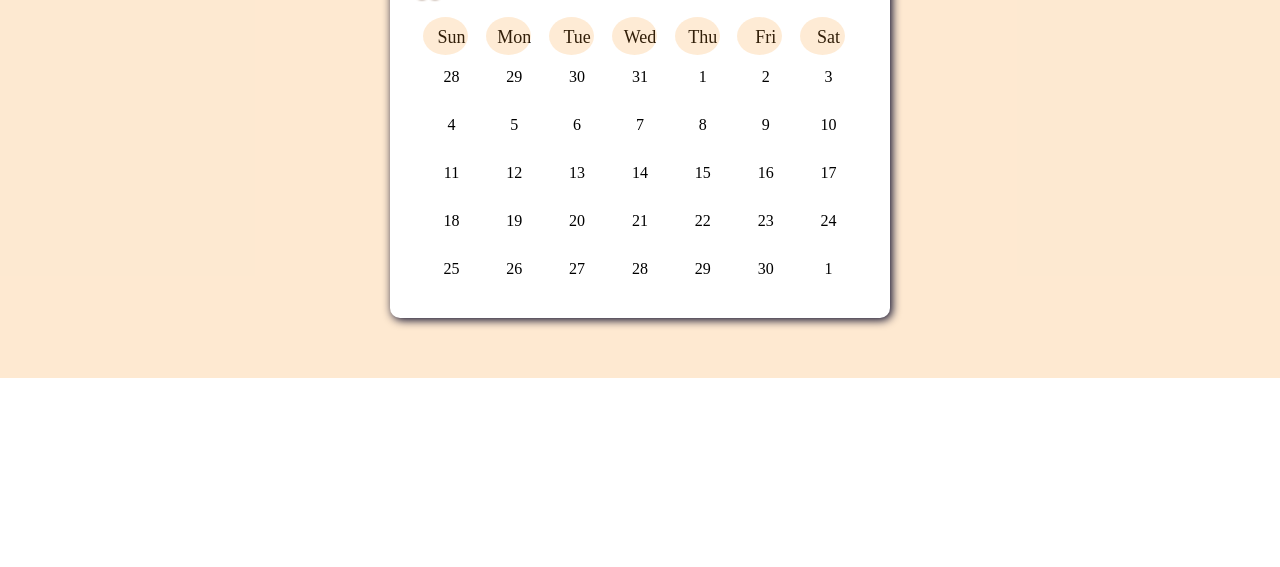
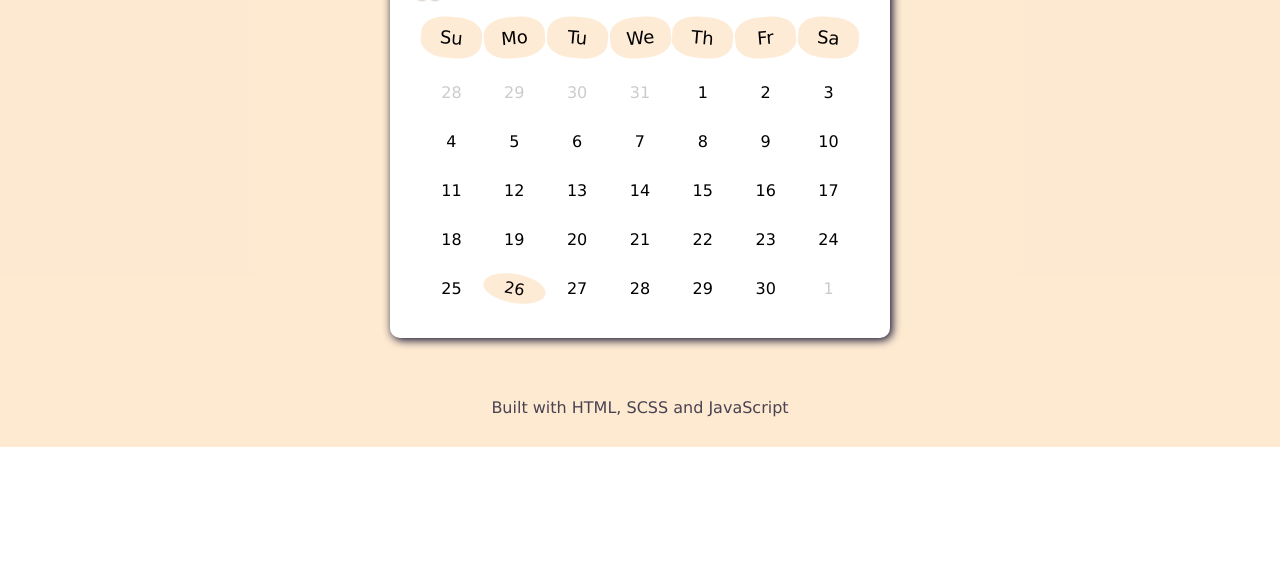
Before and after one commit to GiftedNathan/calendar-, a plain HTML site: page index.html in a window 1280 px wide. Shown: the part 233-800 px from the top of the page. Drawn offline with Linux system fonts and the light colour scheme.

Commit message:
Fixed bug: Can now render calendar beyoung curent year.

```diff
--- a/index.html
+++ b/index.html
@@ -27,13 +27,13 @@
             </div>
             <div class="calender-body">
                 <ul class="weekday">
-                    <li>sun</li>
-                    <li>mon</li>
-                    <li>tue</li>
-                    <li>wed</li>
-                    <li>thu</li>
-                    <li>fri</li>
-                    <li>sat</li>
+                    <li>su</li>
+                    <li>mo</li>
+                    <li>tu</li>
+                    <li>we</li>
+                    <li>th</li>
+                    <li>fr</li>
+                    <li>sa</li>
                 </ul>
                 <ul class="days">
                     <!-- dynamically generated li for the days of the monht  -->
@@ -43,6 +43,8 @@
 
         </div>
 
+        <p class="tech-used">Built with HTML, SCSS  and JavaScript</p>
+
 
     </div>
 
--- a/script.js
+++ b/script.js
@@ -1,22 +1,20 @@
 // create a new date Object
 // declare and initialize date, month, and year with the date object created
-
 
 let date = new Date();
 let day = date.getDate();
 let month = date.getMonth();
 let year = date.getFullYear();
 
-
-
+// selecting all the html elements that needs to be dynamically updated with values
 const todaysDay = document.querySelector(".day");
 const monthYear = document.querySelector(".month-year");
 
-const previousMonth = document.querySelector(".prev-month");
-const nextMonth = document.querySelector(".next-month");
+const previousMonthButton = document.querySelector(".prev-month");
+const nextMonthButton = document.querySelector(".next-month");
 let days = document.querySelector(".days");
 
-
+// creating an array of months with value and keys that corresponds to the value of date.getMonth()
 const months = [
     "january",
     "february",
@@ -32,35 +30,38 @@ const months = [
     "december"
 ];
 
+
+// add click event listiner to the previous and next button and call in the calendar function
+
+previousMonthButton.addEventListener("click", () => {
+    month += -1;
+    renderCalender();
+});
+nextMonthButton.addEventListener("click", () => {
+    month += 1;
+    renderCalender();
+});
+
+
+// a function to update calender when it month get past december and january
 const updateCalendar = () => {
     if (month < 0 ) {
         date =  new Date(year, month);
-        year = date.getFullYear;
-        month = date.getMonth;
+        year = date.getFullYear();
+        month = date.getMonth();
     }
     if (month > 11) {
         date =  new Date(year, month);
-        year = date.getFullYear;
-        month = date.getMonth;
+        year = date.getFullYear();
+        month = date.getMonth();
     }
 }
-updateCalendar();
-
-previousMonth.addEventListener("click", () => {
-    month += -1;
-    renderCalender();
-    // updateCalendar();
-});
-nextMonth.addEventListener("click", () => {
-    month += 1;
-    renderCalender();
-    // updateCalendar();
-});
-
 
 
 const  renderCalender = (params) => {
-    // updateCalendar();
+
+    updateCalendar();
+
     todaysDay.innerHTML = day;
     monthYear.innerHTML = months[month]+", "+ year;
 
@@ -70,26 +71,29 @@ const  renderCalender = (params) => {
     let lastDateOfPreviousMonth = new Date(year, month, 0).getDate(); // last day of the previous month
     let dayTag ="";
 
-    console.log(firstDayOfCurrentMonth);
-    console.log(lastDateOfCurrentMonth);
-    console.log(lastDaysOfCurrentMonth);
-    console.log(lastDateOfPreviousMonth);
-
+    // first fill calendar blank spaces with days from previous month
     for (let i = firstDayOfCurrentMonth; i > 0 ; i--) {
-        dayTag += `<li>${lastDateOfPreviousMonth - i + 1}</li>`;
+        dayTag += `<li class="inactive">${lastDateOfPreviousMonth - i + 1}</li>`;
     }
 
+    // generating the  days for curent month
+    for (let i = 1; i <= lastDateOfCurrentMonth; i++) {
 
-    for (let i = 1; i <= lastDateOfCurrentMonth; i++) {
-        dayTag += `<li>${i}</li>`;
+        let isToday = ""; // this is an empty class for
+
+        if (i === day && month === new Date().getMonth()) {
+            isToday = "active" ;
+        }
+
+        dayTag += `<li class="${isToday}">${i}</li>`;
+
     }
 
+    // fill empty spaces at the end of calendar with days from next month
     for (let i = lastDaysOfCurrentMonth; i < 6; i++) {
-        dayTag += `<li>${i - lastDaysOfCurrentMonth + 1}</li>`;
+        dayTag += `<li class="inactive">${i - lastDaysOfCurrentMonth + 1}</li>`;
     }
 
     days.innerHTML = dayTag;
-    // updateCalendar();
 }
 renderCalender();
-// console.log(nextMonth);
--- a/style.scss
+++ b/style.scss
@@ -2,6 +2,7 @@
     margin: 0;
     padding: 0;
     box-sizing: border-box;
+    font-family: 'Lucida Sans', sans-serif;
     // font-family: "poppins" ;
 
 }
@@ -10,6 +11,7 @@
     width: 100%;
     // height: 100vh;
     display: flex;
+    flex-direction: column;
     justify-content: center;
     align-items: center;
     background-color: rgba(248, 154, 46, 0.219);
@@ -105,27 +107,32 @@
         justify-content: flex-start;
         align-items: center;
         list-style: none;
+        margin-bottom: 15px;
 
         li{
-            width: calc(100% / 7);
+            width: calc((100% - 14px) / 7);
+
+            display: flex;
+            justify-content: center;
+            align-items: center;
+
             font-size: 18px;
+            font-weight: 500;
+            margin: 0px 1px;
             padding: 10px;
+            text-align: center;
             text-transform: capitalize;
-            // background-color: gray;
+            border-radius: 40%;
+            background-color: rgba(248, 154, 46, 0.199);
             position: relative;
         }
-        li::after{
-            position: absolute;
-            content: "";
-            top: 0;
-            left: 5%;
-            // translate: 50%;
-            width: 45px;
-            height: 38px;
-            border-radius: 50%;
-            background-color: rgba(248, 154, 46, 0.199);
+        li:nth-child(odd){
+            rotate: 5deg;
+        }
+        li:nth-child(even){
+            rotate: -5deg;
+        }
 
-        }
     }
 
     .days{
@@ -141,6 +148,22 @@
             padding: 10px;
             // font-size: 18px;
         }
+
+        .active{
+            // color: red;
+            padding: 5px 2px;
+            border-radius: 50%;
+            background-color: rgba(248, 154, 46, 0.199);
+            rotate: 10deg;
+        }
+        .inactive{
+            opacity: .2;
+        }
     }
 
 }
+.tech-used{
+    margin-bottom: 30px;
+    font-family: 'Lucida Sans', sans-serif;
+    color: #000022b7;
+}
```
Also changed, not shown: style.css, 1 other file.
